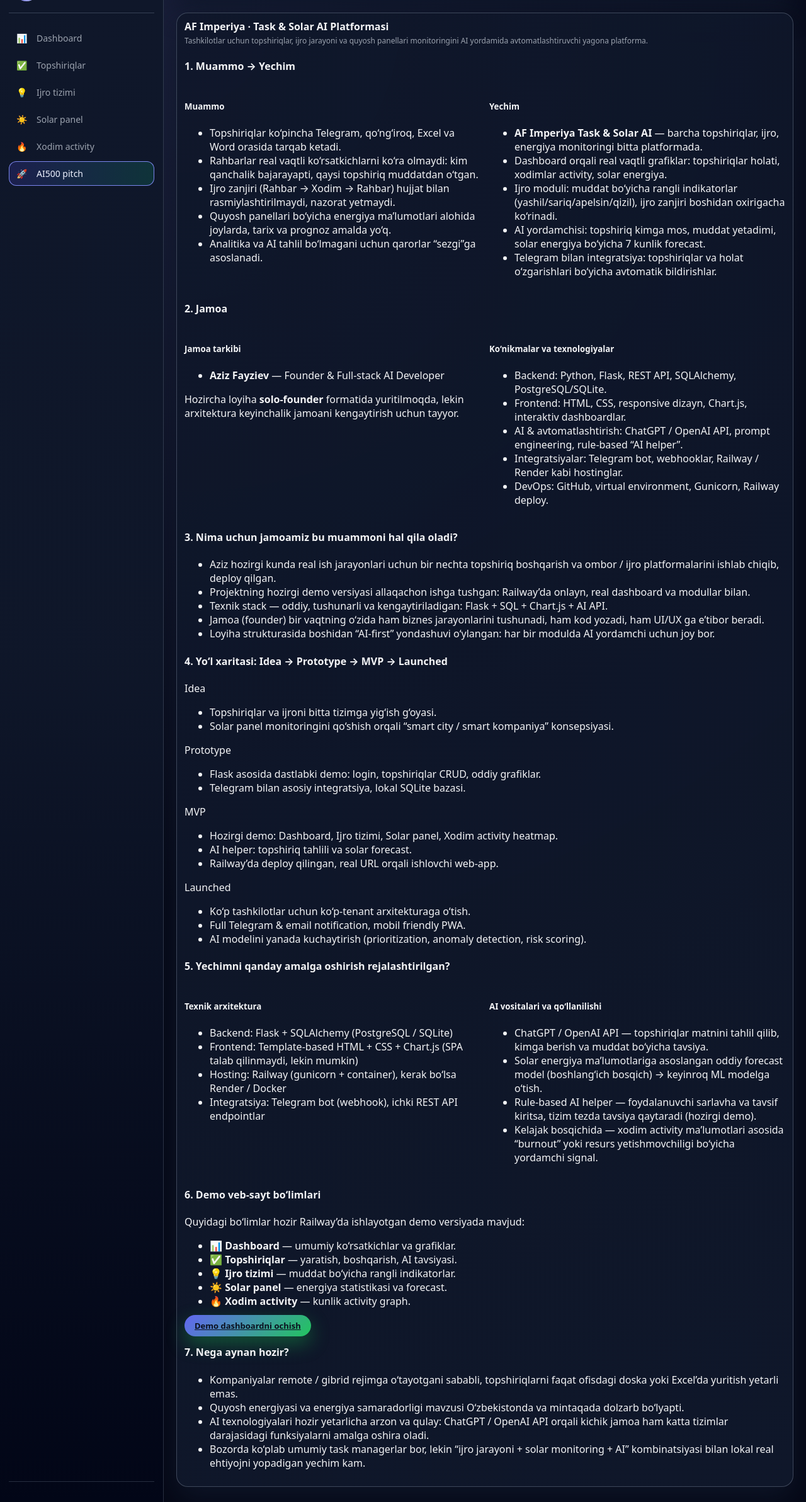
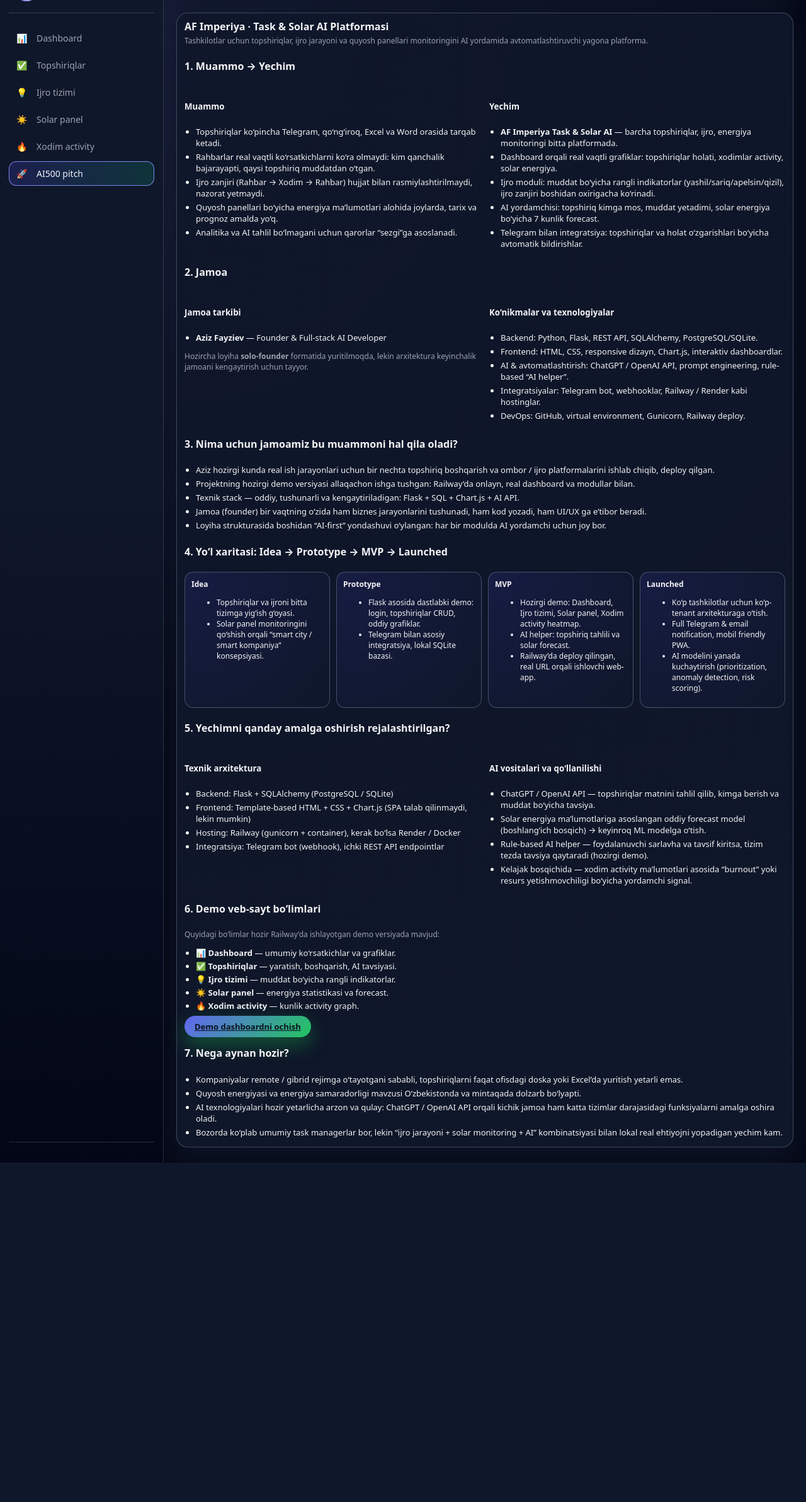
Before and after one commit to Mirfayziev/Test-berishga_tayor, a Flask app: page /ai500 in a window 1280 px wide. Shown: the part 66-2451 px from the top of the page at 63% size. After the commit the page ends 1912 px from the top, so only its background shows below. Run offline with Flask 3, Linux system fonts and the light colour scheme.

Commit message:
Update style.css

```diff
--- a/static/css/style.css
+++ b/static/css/style.css
@@ -628,3 +628,52 @@
   background-size: 5px 5px, 5px 5px;
   background-repeat: no-repeat;
 }
+.ai500-list {
+  padding-left: 18px;
+  margin: 4px 0;
+  font-size: 13px;
+}
+
+.ai500-list li {
+  margin-bottom: 4px;
+}
+
+.ai500-note {
+  font-size: 12px;
+  color: var(--muted);
+}
+
+.ai500-roadmap {
+  display: grid;
+  grid-template-columns: repeat(4, minmax(0,1fr));
+  gap: 10px;
+}
+
+.ai500-step {
+  border-radius: 14px;
+  border: 1px solid rgba(148,163,184,0.4);
+  padding: 10px;
+  background: radial-gradient(circle at top left, rgba(79,70,229,0.14), rgba(15,23,42,1));
+  font-size: 12px;
+}
+
+.ai500-step-title {
+  font-weight: 600;
+  margin-bottom: 4px;
+}
+
+.ai500-links {
+  padding-left: 18px;
+  margin: 4px 0;
+  font-size: 13px;
+}
+
+.ai500-links li {
+  margin-bottom: 3px;
+}
+
+@media (max-width: 1024px) {
+  .ai500-roadmap {
+    grid-template-columns: 1fr 1fr;
+  }
+}
```
